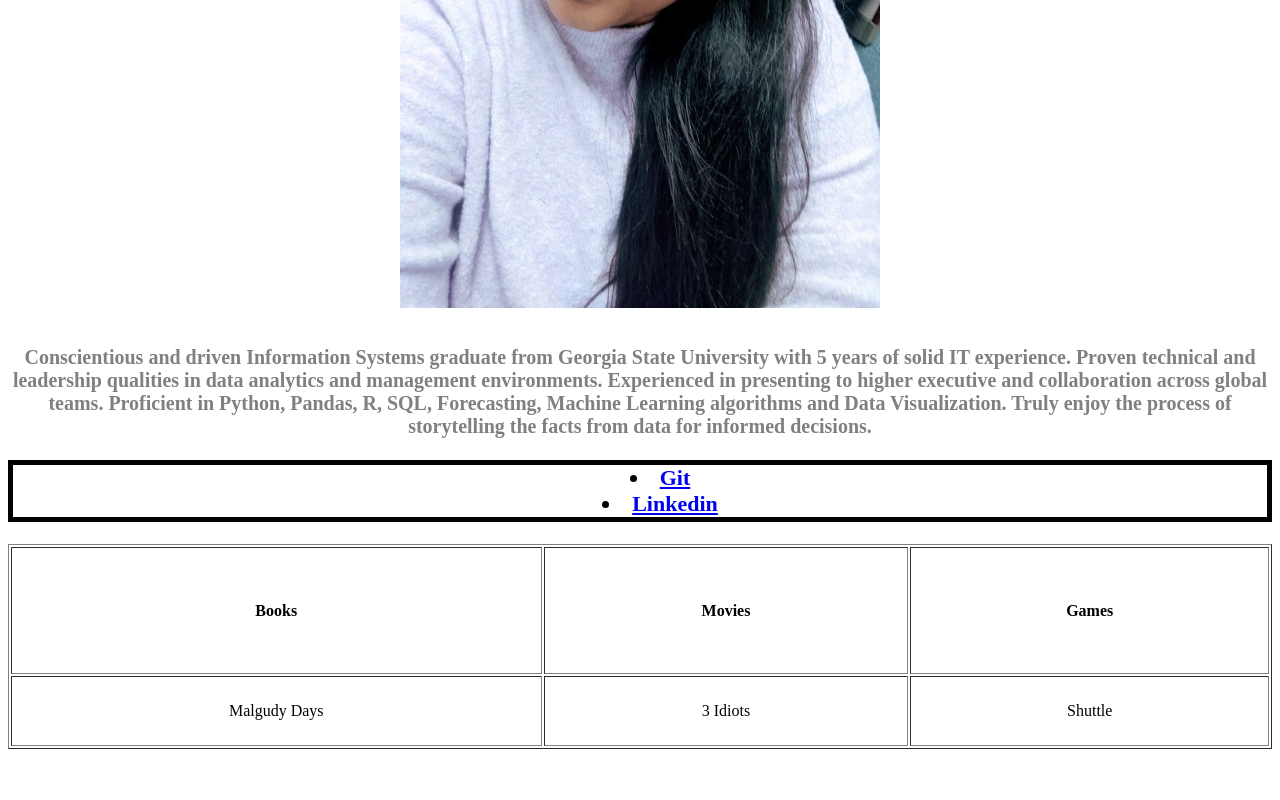
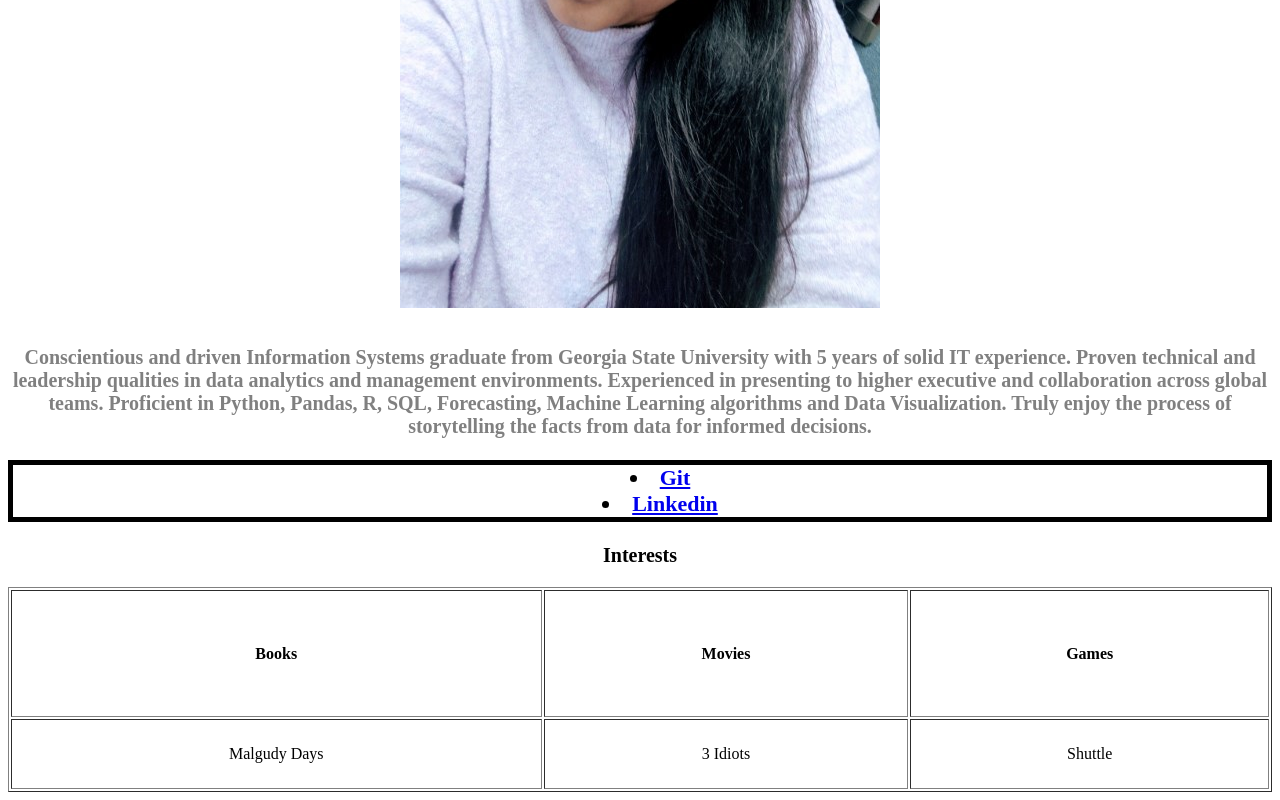
Before and after one commit to RanjaniAnjurVenkatraman/RanjaniAnjurVenkatraman.github.io, a plain HTML site: page index.html in a window 1280 px wide. Shown: the part 474-1274 px from the top of the page. Before the commit the page ends 1231 px from the top, so only its background shows below. Drawn offline with Linux system fonts and the light colour scheme.

Commit message:
Update index.html

```diff
--- a/index.html
+++ b/index.html
@@ -24,6 +24,11 @@
     text-decoration: underline;
     /* The background of the heading element will now be black. */
     background-color: black;
+  }
+   h3 {
+    margin-top: 15px;
+    font-size: 20px;
+    text-align: center;
   }
 
 
@@ -93,7 +98,10 @@
     <li><a href="https://www.linkedin.com/in/ranjani-anjur-venkatraman-a482a912b/"><b>Linkedin</b></a></li>
   </ul>
 
+  <h3>Interests</h3>
+
   <table border = '1'>
+
     <tr>
       <th>Books</th>
       <th>Movies</th>
```
